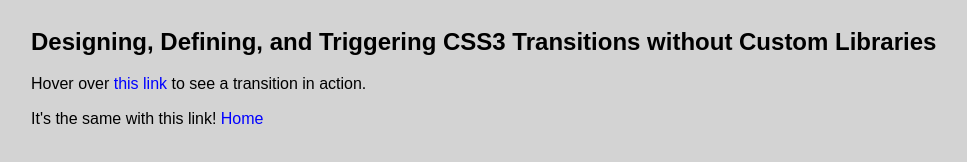
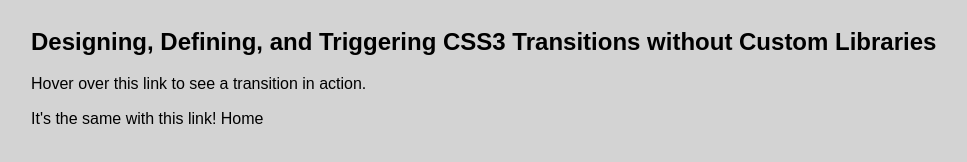
Before and after one commit to Waisath-CJ/CIT-261, a plain HTML site: page cssTransitions.html in a window 1280 px wide. Shown: the whole page, without its empty margins (109-1076 px from the left). Drawn offline with Linux system fonts and the light colour scheme.

Commit message:
Update cssTransitions.css

```diff
--- a/cssTransitions.css
+++ b/cssTransitions.css
@@ -12,8 +12,8 @@ a {
 	text-decoration: none;
 }
 
-a:link {
-	color: #00f;
+a:link, a:visited {
+	color: #000;
 }
 
 a:hover {
```
